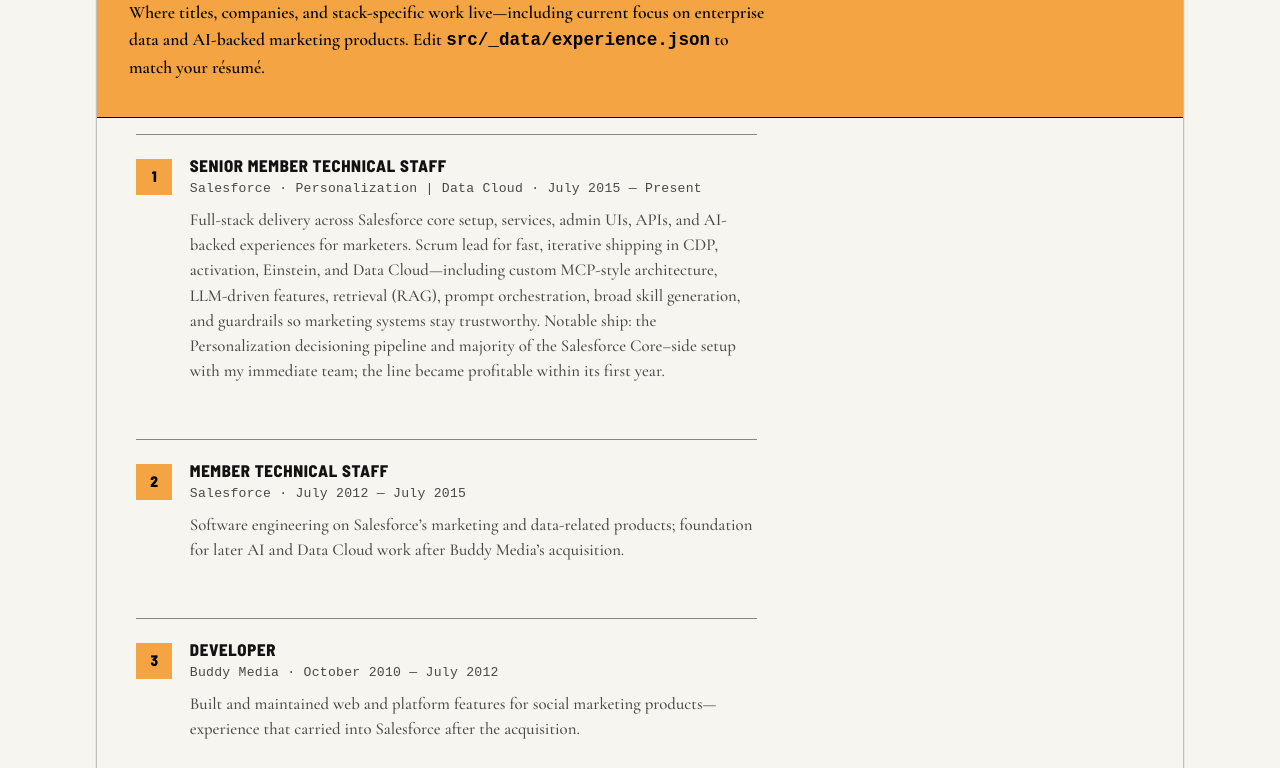
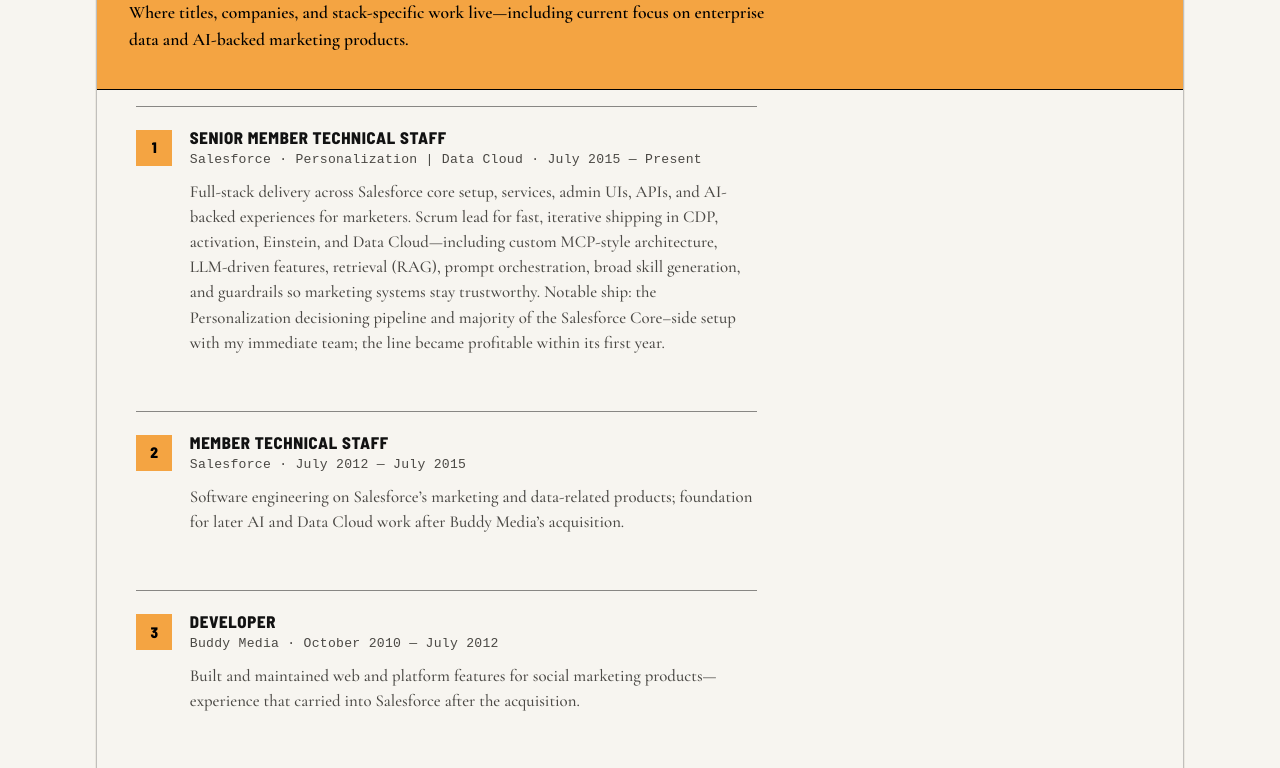
Before and after one commit to reecerunnells/reecerunnells.github.io, an Eleventy site: page src/experience.md in a window 1280 px wide. Shown: the part 332-1100 px from the top of the page. Built offline with nearby package versions, Linux system fonts and the light colour scheme; Eleventy itself is replaced by a stand-in of ours; files that its build step writes are made by us from their sources.

Commit message:
removed unnecassary line

```diff
--- a/src/experience.md
+++ b/src/experience.md
@@ -6,7 +6,7 @@ description: Career history — roles, employers, and scope (including Salesforc
 
 <section class="panel panel--ochre" aria-labelledby="exp-title">
   <h1 id="exp-title" class="panel__headline">Experience</h1>
-  <p class="panel__deck">Where titles, companies, and stack-specific work live—including current focus on enterprise data and AI-backed marketing products. Edit <code>src/_data/experience.json</code> to match your résumé.</p>
+  <p class="panel__deck">Where titles, companies, and stack-specific work live—including current focus on enterprise data and AI-backed marketing products.</p>
 </section>
 
 <div class="prose">
```
